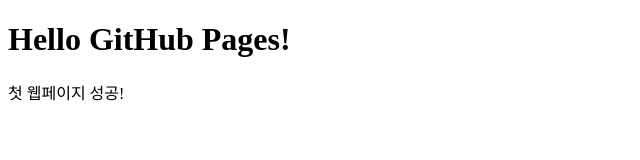
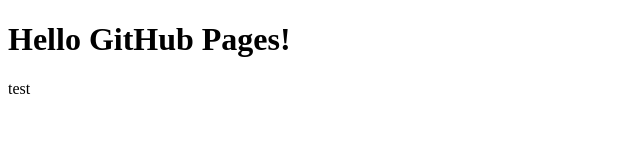
Before and after one commit to beepbeepiscute/testsever, a plain HTML site: page index.html in a window 1280 px wide. Shown: the whole page, without its empty margins (0-640 px from the left). Drawn offline with Linux system fonts and the light colour scheme.

Commit message:
업데이트 테스트

```diff
--- a/index.html
+++ b/index.html
@@ -6,6 +6,7 @@
 </head>
 <body>
     <h1>Hello GitHub Pages!</h1>
-    <p>첫 웹페이지 성공!</p>
+    <p>test
+    </p>
 </body>
 </html>
```
